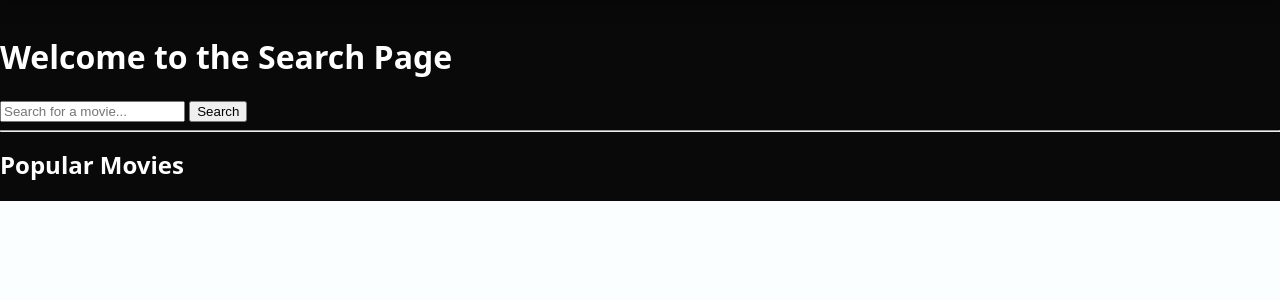
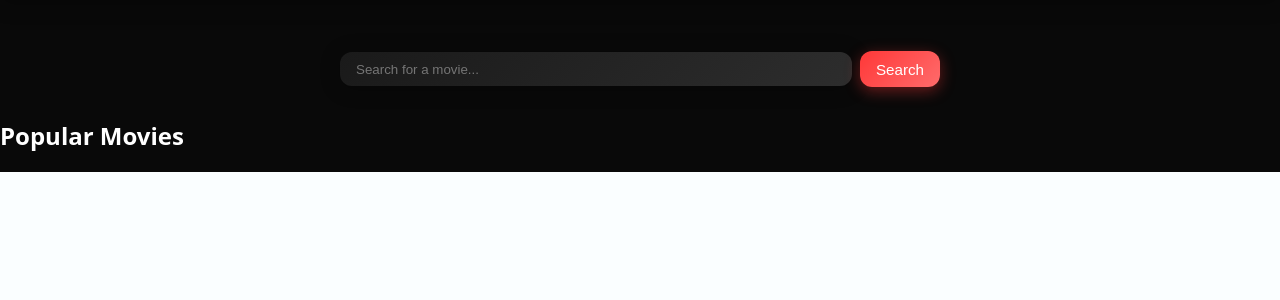
Before and after one commit to emeraldspruce/SEO-Project-2, a Flask app: page / in a window 1280 px wide. Shown: the part 77-377 px from the top of the page. Run offline with Flask 3, Linux system fonts and the light colour scheme; data that the repository does not hold is empty.

Commit message:
styling search bar

```diff
--- a/static/style.css
+++ b/static/style.css
@@ -436,3 +436,140 @@ main {
     max-width: 100%;  /* responsive downscaling if the container is narrower */
     border: none;;
 }
+
+/* Base search-bar container styling */
+.search-bar {
+    /* same dark gradient as navbar */
+    background: linear-gradient(135deg, #1a1a1a 0%, #2d2d2d 100%);
+    padding: 0.6rem 1rem;
+    border-radius: 12px;
+    box-shadow: 0 2px 20px rgba(0, 0, 0, 0.3);
+    position: relative;
+    overflow: hidden;
+    transition: all 0.3s cubic-bezier(0.4, 0, 0.2, 1);
+    display: flex;
+    align-items: center;
+    gap: 0.5rem;
+    border: none;
+  }
+
+.search-bar::before {
+    content: '';
+    position: absolute;
+    top: 0;
+    left: -100%;
+    width: 100%;
+    height: 100%;
+    background: linear-gradient(90deg, transparent, rgba(255,255,255,0.1), transparent);
+    transition: left 0.5s;
+  }
+.search-bar:hover::before {
+    left: 100%;
+  }
+
+.search-bar input[type="text"] {
+    flex: 1;
+    background: transparent;
+    border: none;
+    color: #fff;
+    font-size: 0.95rem;
+    outline: none;
+    padding: 0.5rem;
+  }
+
+.search-bar input::placeholder {
+    color: rgba(255,255,255,0.6);
+}
+
+input.search-bar {
+    color: #fff;
+    caret-color: #ff3838;
+    box-shadow: 0 2px 20px rgba(0, 0, 0, 0.3);
+}
+
+
+.search-button {
+    position: relative;
+    overflow: hidden;
+    padding: 0.6rem 1rem;
+    border: none;
+    border-radius: 12px;
+    font-size: 0.95rem;
+    font-weight: 500;
+    color: #fff;
+    background: linear-gradient(135deg, #ff3838 0%, #ff6b6b 100%);
+    box-shadow: 0 4px 15px rgba(255,56,56,0.4);
+    transition: all 0.3s cubic-bezier(0.4,0,0.2,1);
+    cursor: pointer;
+}
+
+.search-button::before {
+    content: '';
+    position: absolute;
+    top: 0; left: -100%;
+    width: 100%; height: 100%;
+    background: linear-gradient(90deg, transparent, rgba(255,255,255,0.2), transparent);
+    transition: left 0.5s;
+}
+.search-button:hover::before {
+    left: 100%;
+}
+
+.search-button:hover {
+    background: rgba(255,56,56,0.1);
+    color: #ff6b6b;
+    transform: translateY(-1px);
+    box-shadow: 0 4px 12px rgba(255,56,56,0.2);
+}
+
+.search-form {
+    display: flex;
+    justify-content: center;
+    align-items: center;
+    gap: 0.5rem;
+    margin: 2rem auto;
+    max-width: 600px;
+    padding: 0 1rem;
+}
+
+  /* make the input a little wider */
+.search-form .search-bar {
+    flex: 1;
+    min-width: 200px;
+}
+
+.clear-button {
+    position: relative;
+    overflow: hidden;
+    padding: 0.6rem 1rem;
+    border: 2px solid  #ff6b6b;              /* pink/red outline */
+    border-radius: 12px;
+    font-size: 0.95rem;
+    font-weight: 500;
+    background: transparent;                /* ghost style */
+    color: #ff6b6b;                         /* match your accent */
+    box-shadow: 0 4px 15px rgba(255,56,56,0.2);
+    transition: all 0.3s cubic-bezier(0.4,0,0.2,1);
+    cursor: pointer;
+  }
+
+  /* shimmer effect */
+  .clear-button::before {
+    content: '';
+    position: absolute;
+    top: 0; left: -100%;
+    width: 100%; height: 100%;
+    background: linear-gradient(90deg, transparent, rgba(255,255,255,0.1), transparent);
+    transition: left 0.5s;
+  }
+  .clear-button:hover::before {
+    left: 100%;
+  }
+
+  /* hover state: fill in & invert text color */
+  .clear-button:hover {
+    background: linear-gradient(135deg, #ff3838 0%, #ff6b6b 100%);
+    color: #fff;
+    box-shadow: 0 4px 12px rgba(255,56,56,0.3);
+    transform: translateY(-1px);
+  }
--- a/templates/search.html
+++ b/templates/search.html
@@ -5,17 +5,15 @@
 
 {% block body %}
 <link rel="stylesheet" href="{{ url_for('static', filename='style.css') }}">
-<h1>Welcome to the Search Page</h1>
 
-<form method="GET" action="/">
+<form method="GET" action="/" class = "search-form">
   <input type="text" name="query" placeholder="Search for a movie..." value="{{ query or '' }}" class = "search-bar">
-  <button type="submit">Search</button>
+  <button type="submit" class="search-button">Search</button>
 
   {% if query %}
-    <button type="button" onclick="window.location.href='{{ url_for('search') }}'">Clear</button>
+    <button  class="clear-button" type="button" onclick="window.location.href='{{ url_for('search') }}'">Clear</button>
   {% endif %}
 </form>
-<hr>
 <h2>{% if query %}Search Results for "{{ query }}"{% else %}Popular Movies{% endif %}</h2>
 <div class="movie-list">
   {% for movie in movies %}
```
